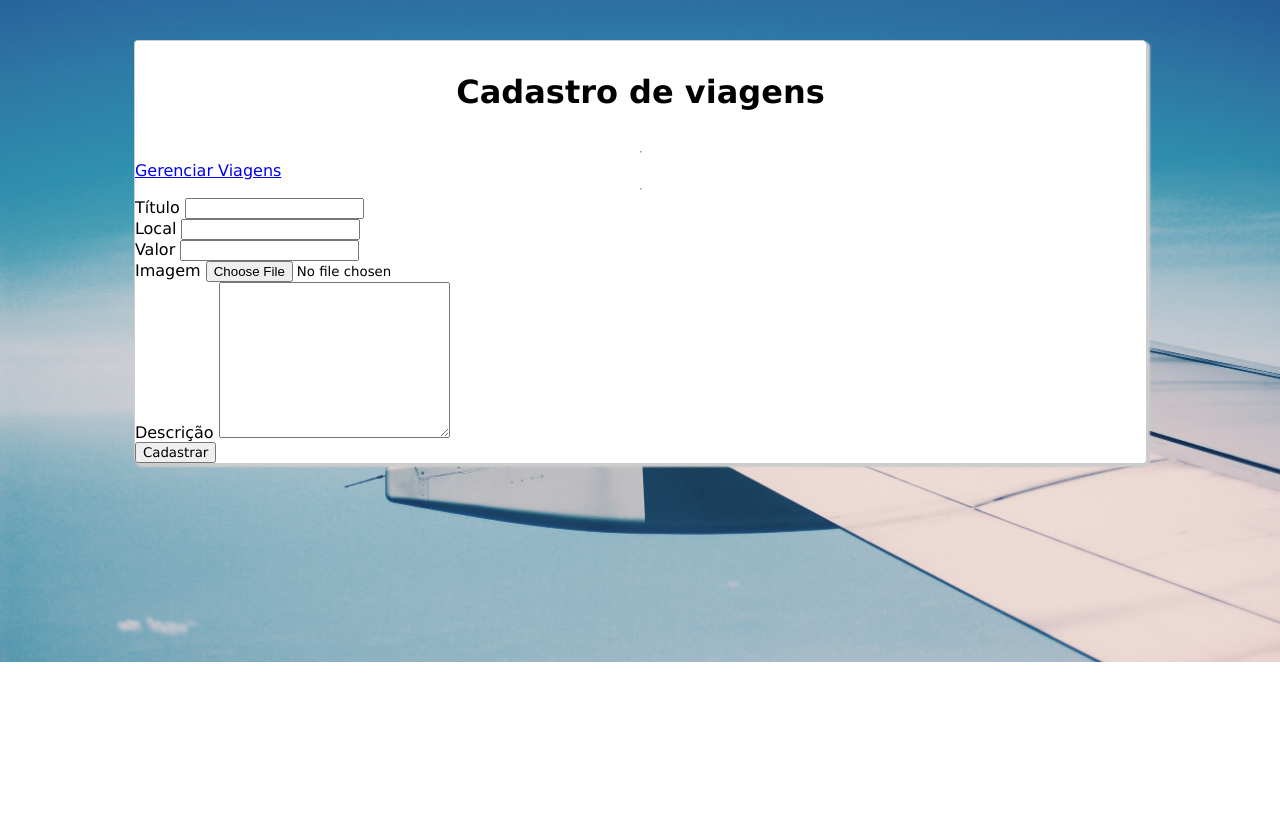
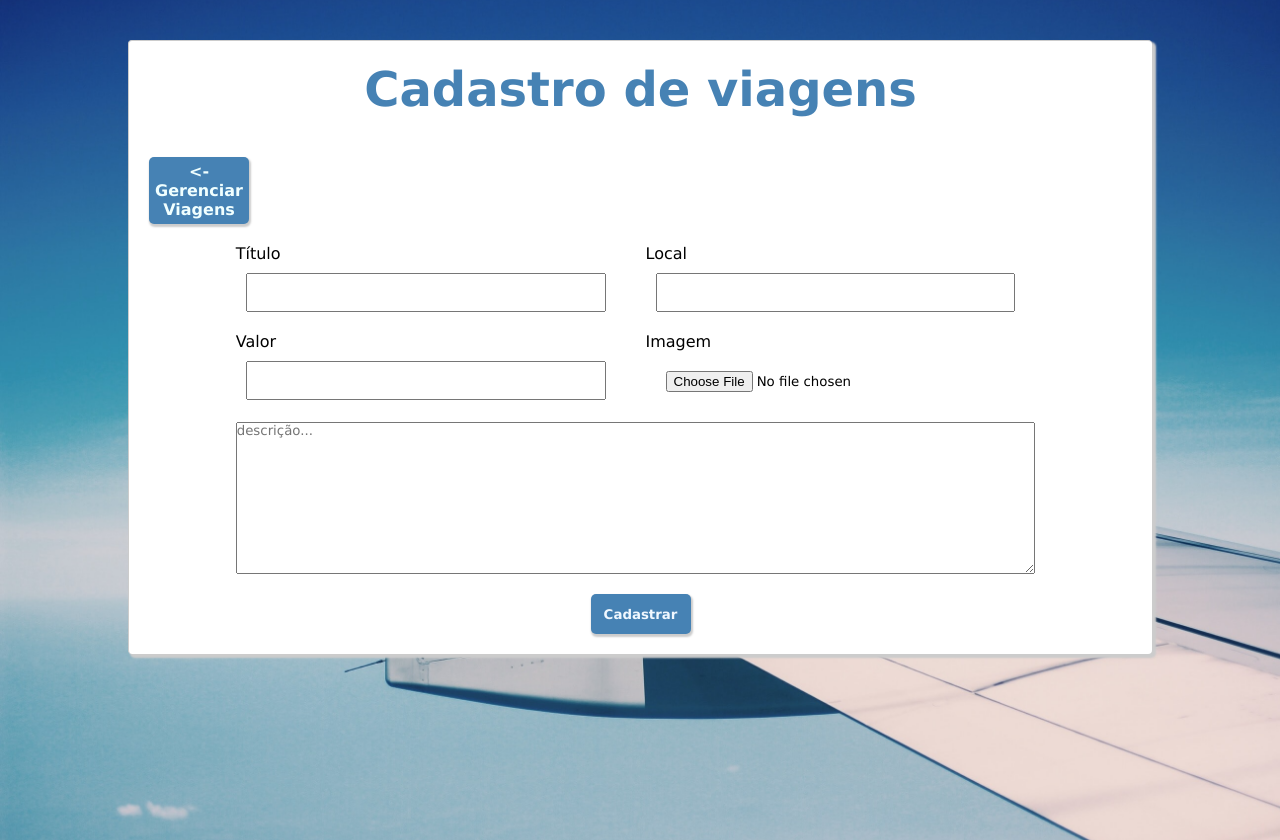
Before and after one commit to LucasTavare/projeto_turismo, a plain HTML site: page admin/cadastrar_viagens.html in a window 1280 px wide. Before the commit the page ends 800 px from the top, so only its background shows below. Drawn offline with Linux system fonts and the light colour scheme.

Commit message:
parte de imagem finalizada

```diff
--- a/admin/cadastrar_viagens.html
+++ b/admin/cadastrar_viagens.html
@@ -6,7 +6,7 @@
     <meta http-equiv="X-UA-Compatible" content="IE=edge">
     <meta name="viewport" content="width=device-width, initial-scale=1.0">
     <title>Cadastro Viagens</title>
-    <link rel="stylesheet" href="../css/style.css">
+    <link rel="stylesheet" href="../css/style-cadastrar.css">
 </head>
 
 <body>
@@ -14,9 +14,10 @@
     <div id="container">
         <h3>Cadastro de viagens</h3>
 
-        <hr>
-        <a href="gerenciar-viagens.php">Gerenciar Viagens</a>
-        <hr>
+        <a class="mudar-pagina" href="gerenciar-viagens.php">
+            <- Gerenciar Viagens</a>
+
+
                 <div id="formulario">
                     <form action="../backend/_cadastrar_viagens.php" method="post" enctype="multipart/form-data">
                         <div>
@@ -34,16 +35,19 @@
 
                         <div>
                             <label for="imagem">Imagem</label>
-                    <input type="file" name="imagem" id="imagem">
+                            <input type="file" name="imagem" id="imagem" required>
                         </div>
 
-                <div>
-                    <label for="">Descrição</label>
-                    <textarea name="desc" id="desc" cols="30" rows="10"></textarea>
+                        <div id="textarea">
+                            <textarea placeholder="descrição..." name="desc" id="desc" cols="30" rows="10"></textarea>
                         </div>
-                    <input type="submit" value="Cadastrar">
+
+                </div>
+
+                    <input class="button" type="submit" value="Cadastrar">
+
                 </form>
-        </div>
+
     </div>
 
 </body>
--- /dev/null
+++ b/css/style-cadastrar.css
@@ -0,0 +1,111 @@
+*{
+    padding: 0;
+    margin: 0;
+    box-sizing: border-box;
+    font-family: 'Lucida Sans', 'Lucida Sans Regular', 'Lucida Grande', 'Lucida Sans Unicode', Geneva, Verdana, sans-serif;
+}
+
+body{
+    background-image: url('../img/fundo\ \(2\).jpg');
+    background-repeat: no-repeat;
+    background-position: center;
+    background-size: cover;
+    height: 100vh;
+    align-items: center;
+}
+
+#container{
+    display: grid;
+    margin: 0 auto;
+    background-color: white;
+    width: 80%;
+    margin-top: 40px;
+    border-left: 1px solid #ccc;
+    border-top: 1px solid #ccc;
+    border-radius: 4px;
+    box-shadow: 3px 3px 2px 1px #Ccc;
+}
+
+h3{
+    text-align: center;
+    font-size: 3em;
+    color: steelblue;
+    margin: 20px;
+}
+
+#tabela{
+    display: grid;
+    margin: 0 auto;
+}
+
+table{
+    display: grid;
+    grid-template-columns: repeat(1,1fr);
+    margin: 20px;
+    border: 1px;
+    border-radius: 10px;
+    border-collapse: collapse;
+    box-shadow: 0px 2px 0px 2px rgb(230, 230, 230);
+}
+
+th, tr, td{
+    border: 1px solid black;
+    padding: 5px;
+}
+
+th{
+    color: aliceblue;
+    background-color: steelblue;
+}
+
+.mudar-pagina{
+    width: 100px;
+    text-align: center;
+    padding: 5px;
+    border-radius: 5px;
+    background-color: steelblue;
+    color: azure;
+    font-weight: bold;
+    text-decoration: none;
+    margin: 20px;
+    box-shadow: 1px 2px 2px 1px #Ccc;
+}
+
+#formulario{
+    display: grid;
+    margin: 0 auto;
+}
+
+form{
+    display: grid;
+    grid-template-columns: repeat(2,1fr);
+    gap: 10px;
+}
+
+input{
+    width: 90%;
+    padding: 10px;
+    margin: 10px;
+}
+
+#textarea{
+    display: grid;
+    margin: 0 auto;
+    width: 200%;
+    margin-bottom: 20px;
+}
+
+.button{
+    color: aliceblue;
+    background-color: steelblue;
+    font-weight: bolder;
+    width: 100px;
+    height: 40px;
+    border: none;
+    border-radius: 5px;
+    text-align: center;
+    display: grid;
+    margin: 0 auto;
+    margin-bottom: 20px;
+    box-shadow: 1px 2px 2px 1px #Ccc;
+}
--- a/css/style-login.css
+++ b/css/style-login.css
@@ -8,7 +8,10 @@
 #container{
     display: grid;
     margin: 0 auto;
-    background-color: azure;
+    background-image: url('../img/fundo.jpg');
+    background-repeat: no-repeat;
+    background-position: center;
+    background-size: cover;
     height: 100vh;
     align-items: center;
 }
@@ -19,9 +22,7 @@
     margin: 0 auto;
     height: 400px;
     align-items: center;
-    box-shadow: 2px 3px 0px 3px rgb(221, 221, 221);
-    border-left: 1px solid rgb(105, 105, 105);
-    border-top: 1px solid black;
+    box-shadow: 0px 3px 1px 0px rgb(61, 61, 61);
 }
 
 form div{
@@ -46,14 +47,20 @@ input{
     display: grid;
     margin: 0 auto;
 }
+
 .button{
-    background-color:darkgreen;
-    font-weight: bold;
-    color:black;
+    color: aliceblue;
+    background-color: steelblue;
+    font-weight: bolder;
+    width: 100px;
+    height: 40px;
+    border: none;
+    border-radius: 5px;
+    text-align: center;
     display: grid;
     margin: 0 auto;
-    width: 100px;
-    box-shadow: 0px 3px 2px 1px rgb(223, 223, 223);
+    margin-bottom: 20px;
+    box-shadow: 1px 2px 2px 1px #Ccc;
 }
 
 h3{
--- a/css/style.css
+++ b/css/style.css
@@ -39,11 +39,18 @@ figure{
 
 h3{
     text-align: center;
-    font-size: 2em;
+    font-size: 3em;
+    color: steelblue;
+    margin: 20px;
+}
+
+figcaption{
+    margin: 20px;
 }
 
 img{
     width: 100%;
+    height: 240px;
 }
 
 h5,h4,small{
@@ -52,7 +59,8 @@ h5,h4,small{
 
 .btn-comprar{
     padding: 10px;
-    background-color: chartreuse;
+    background-color: steelblue;
+    color: aliceblue;
     font-weight: bolder;
     border: none;
     border-radius: 10px;
```
Also changed, not shown: img/upload/0837c36d275dd5bf4741a6a3c7ecc7ad.jpg (added), img/upload/20fafd6dbacd14537949f7c2001ffe9f.jpg (added), img/upload/f627e97eb10549afd3ce2beb07b251e5.jpg (added), 5 other files. Lines whose indentation alone changed are shown as unchanged.
